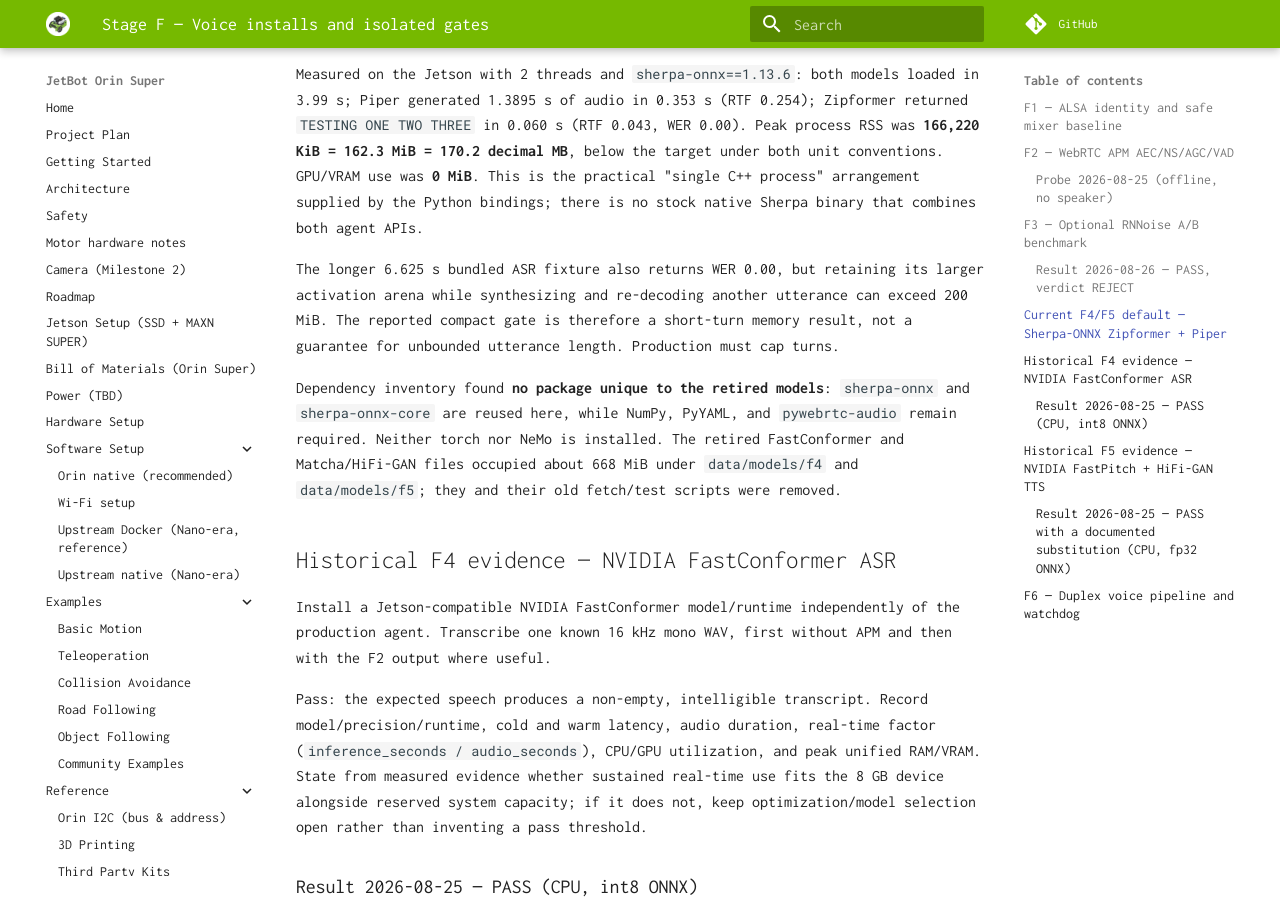
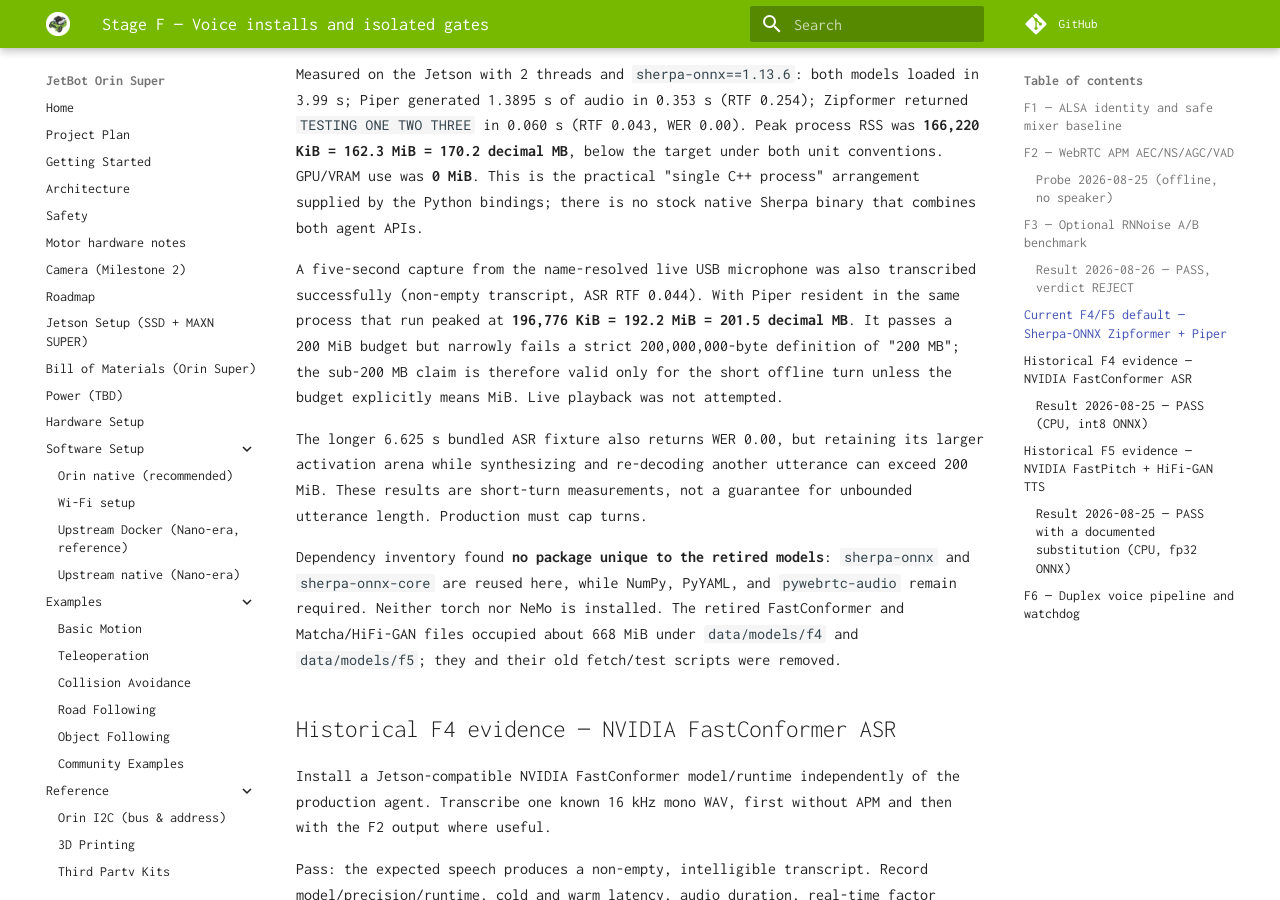
Before and after one commit to AbuAyah110/jetbot-orin-super, an MkDocs documentation site: the page built from docs/bringup/06-voice.md, in a window 1280 px wide and 900 px high, scrolled down 3924 px. Built offline with MkDocs 1.6.1 and Material for MkDocs 9.7.7, drawn with Linux system fonts in a browser that asks for light colours; comment, search, counter and statistics services are not loaded.

Commit message:
Record live microphone memory evidence
Clarify that five-second live capture passes a 200 MiB budget but narrowly exceeds 200 decimal MB, so the short-turn limit is not overstated.

```diff
--- a/docs/bringup/06-voice.md
+++ b/docs/bringup/06-voice.md
@@ -85,7 +85,9 @@
 
 Measured on the Jetson with 2 threads and `sherpa-onnx==1.13.6`: both models loaded in 3.99 s; Piper generated 1.3895 s of audio in 0.353 s (RTF 0.254); Zipformer returned `TESTING ONE TWO THREE` in 0.060 s (RTF 0.043, WER 0.00). Peak process RSS was **166,220 KiB = 162.3 MiB = 170.2 decimal MB**, below the target under both unit conventions. GPU/VRAM use was **0 MiB**. This is the practical "single C++ process" arrangement supplied by the Python bindings; there is no stock native Sherpa binary that combines both agent APIs.
 
-The longer 6.625 s bundled ASR fixture also returns WER 0.00, but retaining its larger activation arena while synthesizing and re-decoding another utterance can exceed 200 MiB. The reported compact gate is therefore a short-turn memory result, not a guarantee for unbounded utterance length. Production must cap turns.
+A five-second capture from the name-resolved live USB microphone was also transcribed successfully (non-empty transcript, ASR RTF 0.044). With Piper resident in the same process that run peaked at **196,776 KiB = 192.2 MiB = 201.5 decimal MB**. It passes a 200 MiB budget but narrowly fails a strict 200,000,000-byte definition of "200 MB"; the sub-200 MB claim is therefore valid only for the short offline turn unless the budget explicitly means MiB. Live playback was not attempted.
+
+The longer 6.625 s bundled ASR fixture also returns WER 0.00, but retaining its larger activation arena while synthesizing and re-decoding another utterance can exceed 200 MiB. These results are short-turn measurements, not a guarantee for unbounded utterance length. Production must cap turns.
 
 Dependency inventory found **no package unique to the retired models**: `sherpa-onnx` and `sherpa-onnx-core` are reused here, while NumPy, PyYAML, and `pywebrtc-audio` remain required. Neither torch nor NeMo is installed. The retired FastConformer and Matcha/HiFi-GAN files occupied about 668 MiB under `data/models/f4` and `data/models/f5`; they and their old fetch/test scripts were removed.
 
```
Also changed, not shown: README.md (+2 -2 lines), docs/bringup/README.md (+1 -1 lines).
